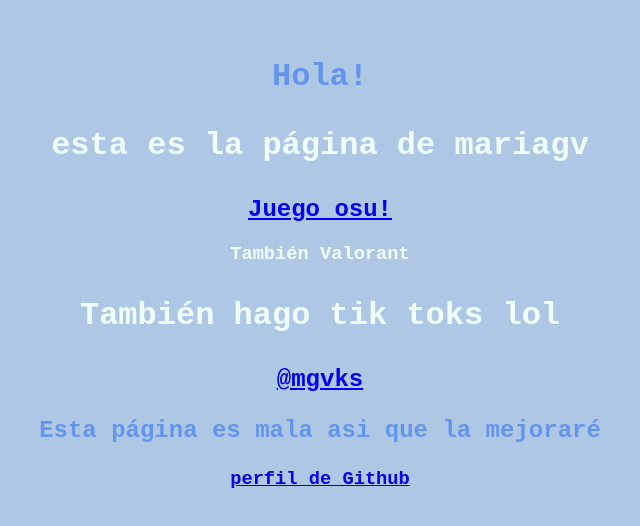
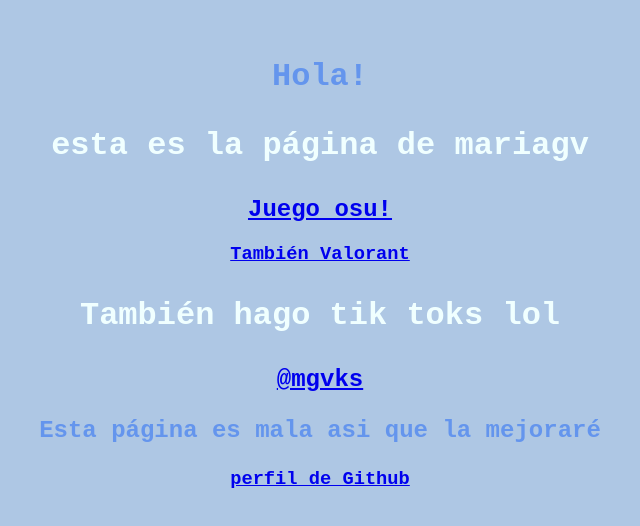
Before and after one commit to mgvks/Pagina-web-de-noobie, a plain HTML site: page index.html in a window 1280 px wide. Shown: the whole page, without its empty margins (320-960 px from the left). Drawn offline with Linux system fonts and the light colour scheme; a web font is replaced by a local one.

Commit message:
add valorant profile in tracker.gg

```diff
--- a/index.html
+++ b/index.html
@@ -30,7 +30,7 @@
     <br><h1><p style="color:cornflowerblue";>Hola!</p></h1>
     <h1 style="color:azure";>esta es la página de mariagv</p></h1>
     <h2><a href="https://osu.ppy.sh/users/22362151">Juego osu!</a><h2>
-        <h3><p style="color:azure";>También Valorant</p></h3>
+        <h3><p style="color:azure";><a href="https://tracker.gg/valorant/profile/riot/mgvks%23xdd/overview">También Valorant</a></p></h3>
     <h1><p style="color:azure";>También hago tik toks lol</h1>
     <h2><a href="https://www.tiktok.com/@mgvks">@mgvks</a></p></h1></h2>
     <h2><p style="color:cornflowerblue";>Esta página es mala asi que la mejoraré</p></h2>
```
